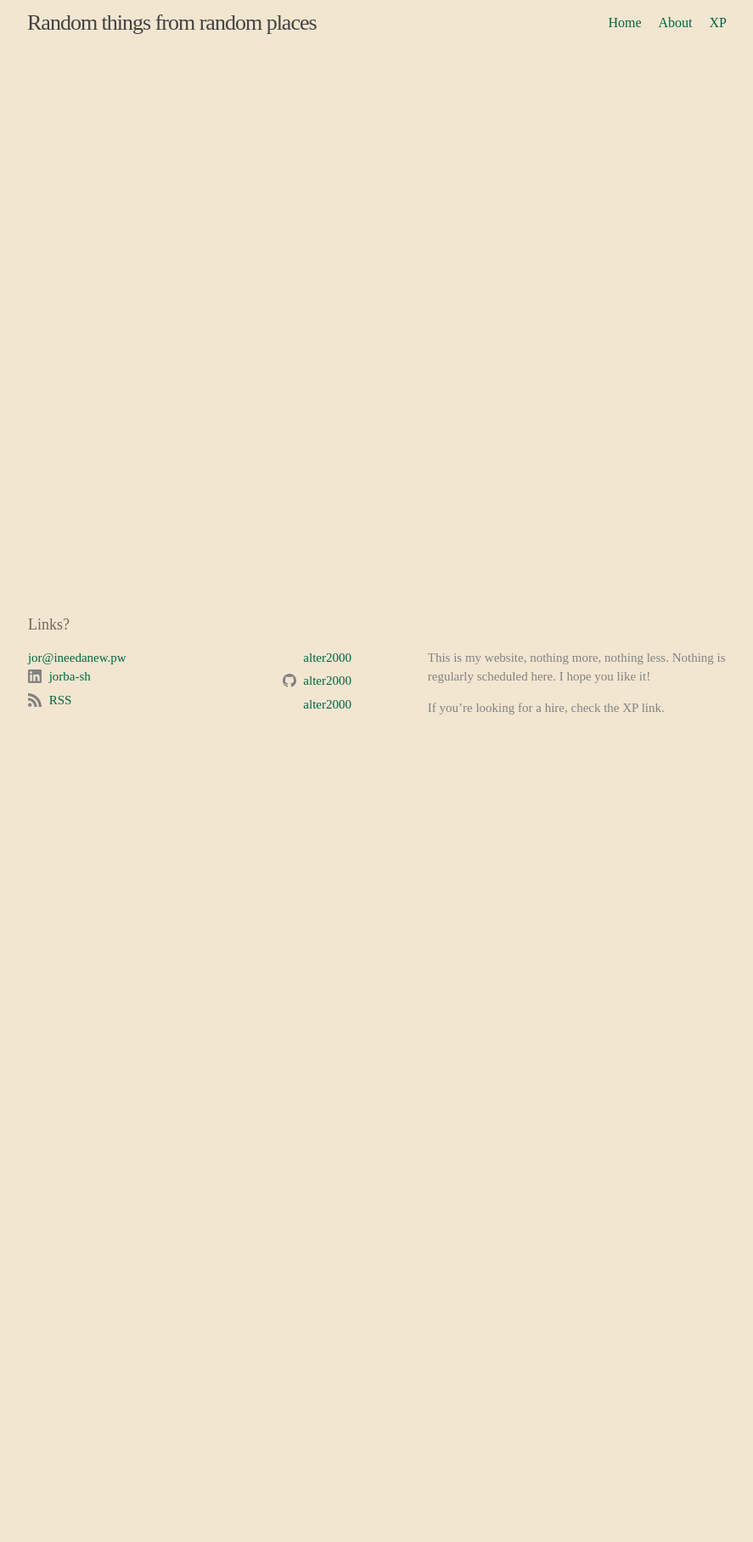
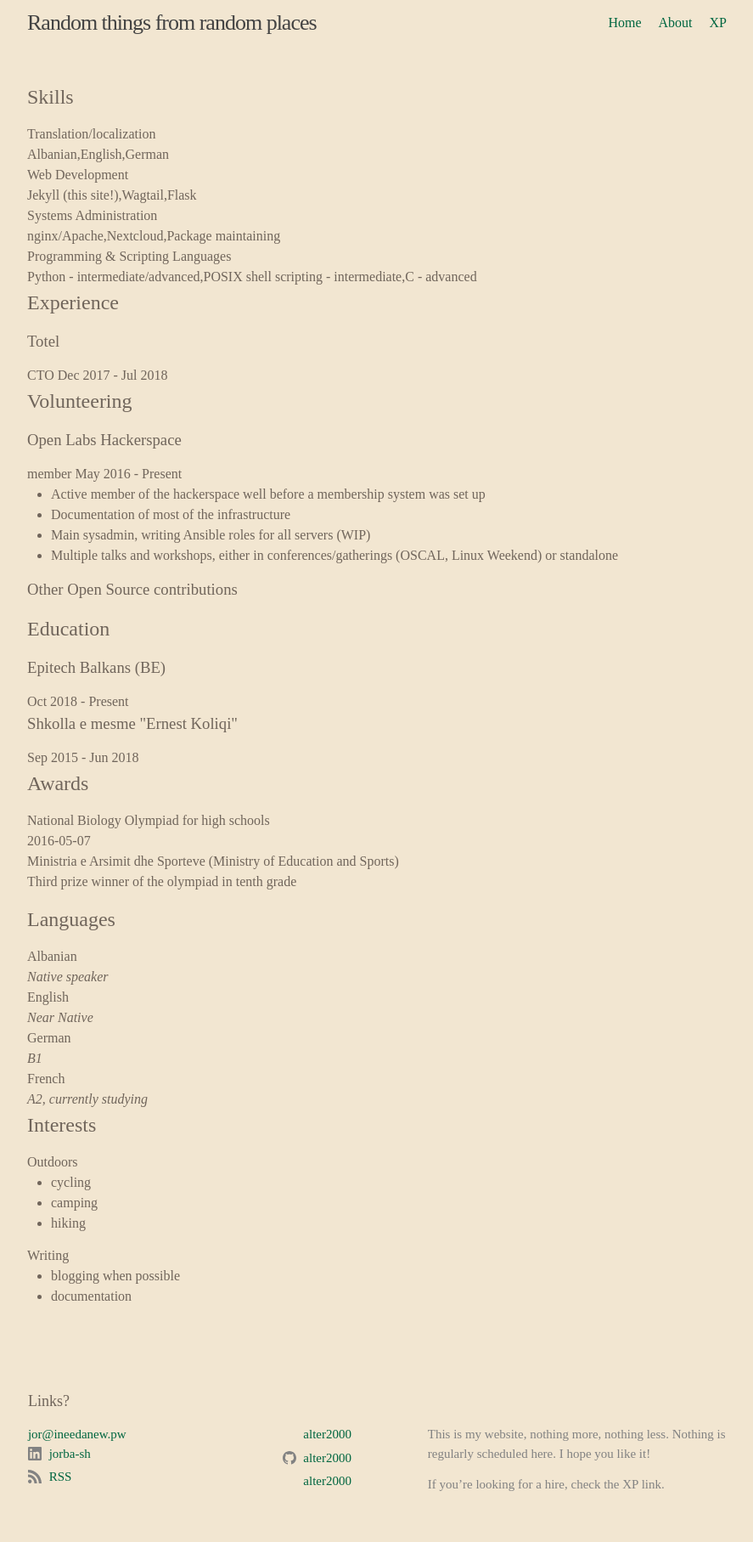
Before and after one commit to alter2000/alter2000.github.io, a Jekyll site: the page built from resume.html, in a window 1280 px wide. Shown: the whole page at 85% size, without its empty margins (186-1073 px from the left). Built offline with Jekyll 4.4.1, drawn with Linux system fonts in a browser that asks for light colours; before the commit the page ends 900 px from its top, so only the background shows below that.

Commit message:
need custom resume design

```diff
--- a/resume.yml
+++ b/_data/resume.yml
@@ -34,8 +34,8 @@ work:
   - company: Totel
     position: CTO
     website: https://totel.al (currently down), https:/instagram.com/to.tel
-    startDate: '2017-12-01'
-    endDate: '2018-07-01'
+    startDate: 2017-12-01
+    endDate: 2018-07-01
     summary: "Totel was and still is the only e-commerce business in Albania
               funded only by high schoolers. It was a fun project
               before university duties came."
@@ -49,7 +49,7 @@ volunteer:
   - organization: Open Labs Hackerspace
     position: member
     website: https://openlabs.cc
-    startDate: '2016-05-21'
+    startDate: 2016-05-21
     summary: "Open Labs, the first hackerspace founded in Albania, is
       a volunteer organization with a focus on open software, hardware
       and data and online privacy."
@@ -65,14 +65,14 @@ volunteer:
 
 education:
   - institution: Epitech Balkans (BE)
-    startDate: '2018-10-01'
+    startDate: 2018-10-01
   - institution: Shkolla e mesme "Ernest Koliqi"
-    startDate: '2015-09-14'
-    endDate: '2018-06-07'
+    startDate: 2015-09-14
+    endDate: 2018-06-07
 
 awards:
   - title: National Biology Olympiad for high schools
-    date: '2016-05-07'
+    date: 2016-05-07
     awarder: Ministria e Arsimit dhe Sporteve (Ministry of Education and Sports)
     summary: Third prize winner of the olympiad in tenth grade
 
@@ -112,7 +112,7 @@ languages:
     fluency: Native speaker
 
   - language: English
-    fluency: B2 (PET), studying C1
+    fluency: Near Native
 
   - language: German
     fluency: B1
--- a/resume.html
+++ b/resume.html
@@ -9,53 +9,54 @@ layout: default
 
   <section class="heading">
     <header>
-      <h1>{{name}}</h1>
+      <h1>{{ name }}</h1>
       <div class="contact">
-        {%- if email -%}<span class="detail"><a href="mailto:{{email}}">{{email}}</a></span>{%- endif -%}
-        {%- if phone -%}<span class="detail">{{phone}}</span>{%- endif -%}
-        {%- if website -%}<span class="detail"><a href="{{website}}">{{website}}</a></span>{%- endif -%}
+        {%- if email -%}<span class="detail"><a href="mailto:{{ email }}">{{ email }}</a></span>{%- endif -%}
+        {%- if phone -%}<span class="detail">{{ phone }}</span>{%- endif -%}
+        {%- if website -%}<span class="detail"><a href="{{ website }}">{{ website }}</a></span>{%- endif -%}
       </div>
     </header>
 
-    {%- if summary -%}<p>{{paragraphSplit summary}}</p>{%- endif -%}
+    {%- if summary -%}<p>{{ summary | markdownify }}</p>{%- endif -%}
 
     {%- for prof in profiles -%}
     <div class="profile">
-      {%- if network -%}<strong class="network">{{prof.network}}</strong>{%- endif -%}
-      {%- if username -%}
-      <span class="username">{%- if url -%}<a href="{{url}}">{{prof.username}}</a>{{else}}{{prof.username}}{%- endif -%}</span>{%- endif -%}
+      {%- if network -%}<strong class="network">{{ prof.network }}</strong>{%- endif -%}
+      {%- if username -%} <span class="username">
+        {%- if url -%}<a href="{{ url }}">{{ prof.username }}</a>
+        {%- else -%}{{ prof.username }}{%- endif -%}
+      </span>{%- endif -%}
     </div>
     {%- endfor -%}
-
   </section>
 
-  {%- if resume.publications -%}
+  {%- if site.data.resume.publications -%}
   <section id="publications">
     <h2>Academic Publications</h2>
-    {%- for pub in resume.publications -%}
+    {%- for pub in site.data.resume.publications -%}
     <div class="item">
-      {%- if pub.name -%}<div class="name">{{pub.name}}</div>{%- endif -%}
-      {%- if pub.authors -%}<div class="authors">{{pub.authors}}</div>{%- endif -%}
-      {%- if pub.venue -%}<div class="venue">{{pub.venue}}</div>{%- endif -%}
+      {%- if pub.name -%}<div class="name">{{ pub.name }}</div>{%- endif -%}
+      {%- if pub.authors -%}<div class="authors">{{ pub.authors }}</div>{%- endif -%}
+      {%- if pub.venue -%}<div class="venue">{{ pub.venue }}</div>{%- endif -%}
     </div>
     {%- endfor -%}
   </section>
   {%- endif -%}
 
-  {%- if resume.skills -%}
+  {%- if site.data.resume.skills -%}
   <section id="skills">
     <h2>Skills</h2>
-    {%- for skill in resume.skills -%}
+    {%- for skill in site.data.resume.skills -%}
     <div class="item">
       {%- if skill.name -%}
       <div class="name">
-        {{skill.name}}
+        {{ skill.name }}
       </div>
       {%- endif -%}
       {%- if skill.keywords -%}
       <div class="keywords">
         {%- for kw in skill.keywords -%}
-          {{kw}}{%- if @last -%}{%- else -%},{%- endif -%}
+        {{ kw }}{%- unless forloop.last -%}, {%- else -%}{%- endunless -%}
         {%- endfor -%}
       </div>
       {%- endif -%}
@@ -64,179 +65,101 @@ layout: default
   </section>
   {%- endif -%}
 
-  {%- if resume.work -%}
+  {%- if site.data.resume.work -%}
   <section class="experience">
     <h2>Experience</h2>
-    {%- for work in resume.work -%}
+    {%- for work in site.data.resume.work -%}
     <section class="item">
       <header>
         {%- if work.company -%}
-          <h3 class="name">{{work.company}}</h3>
+          <h3 class="name">{{ work.company }}</h3>
         {%- endif -%}
       </header>
-      {%- if work.position -%}
-      <span class="position">
-        {{work.position}}
-      </span>
+      {%- if work.position -%} <span class="position"> {{ work.position }} </span> {%- endif -%}
+
+      {%- if work.startDate -%}
+      <span class="startDate"> {{ work.startDate | date: "%b %Y" }} </span>
+
+      {%- if work.endDate -%} <span class="endDate"> - {{ work.endDate | date: "%b %Y" }} </span>
+      {%- else -%} <span class="endDate"> - Present </span> {%- endif -%}
       {%- endif -%}
 
-      {%- if work.startDate -%}
-      <span class="startDate">
-        {{date work.startDate}}
-      </span>
-      {%- endif -%}
-      {%- if work.endDate -%}
-      <span class="endDate">
-        - {{date work.endDate}}
-      </span>
-      {%- else -%}
-      <span class="endDate">
-        - Present
-      </span>
-      {%- endif -%}
-
-      {%- if summary -%}
-      <div class="summary">
-        <p>{{summary | markdownify}}</p>
-      </div>
-      {%- endif -%}
-      {%- if highlights -%}
-      <ul class="highlights">
-        {%- for hl in highlights -%}
-        <li>{{hl}}<li>
-        {%- endfor -%}
-      </ul>
-      {%- endif -%}
+      {%- if summary -%} <div class="summary"><p>{{ summary | markdownify }}</p></div> {%- endif -%}
+      {%- if highlights -%} <ul class="highlights">
+        {%- for hl in highlights -%} <li>{{ hl }}<li> {%- endfor -%}
+      </ul> {%- endif -%}
     </section>
     {%- endfor -%}
   </section>
   {%- endif -%}
 
-  {%- if resume.projects -%}
+  {%- if site.data.resume.projects -%}
   <section class="experience">
     <h2>Projects</h2>
-    {%- for proj in resume.projects -%}
+    {%- for proj in site.data.resume.projects -%}
     <section class="item">
       <header>
         {%- if proj.name -%}
-          <h3 class="name">{{proj.name}}</h3>
+          <h3 class="name">{{ proj.name }}</h3>
         {%- endif -%}
       </header>
-      {%- if proj.summary -%}
-      <div class="summary">
-        <p>{{paragraphSplit proj.summary}}</p>
-      </div>
-      {%- endif -%}
-      {%- if highlights -%}
-      <ul class="highlights">
-        {%- for hl in highlights -%}
-        <li>{{hl}}<li>
-        {%- endfor -%}
-      </ul>
-      {%- endif -%}
+      {%- if proj.summary -%}<div class="summary"><p>{{ proj.summary | markdownify }}</p></div>{%- endif -%}
+      {%- if proj.highlights -%} <ul class="highlights">
+        {%- for hl in proj.highlights -%} <li>{{ hl }}<li> {%- endfor -%}
+      </ul> {%- endif -%}
     </section>
     {%- endfor -%}
   </section>
   {%- endif -%}
 
-  {%- if resume.volunteer -%}
+  {%- if site.data.resume.volunteer -%}
   <section class="experience">
     <h2>Volunteering</h2>
-    {%- for vol in resume.volunteer -%}
+    {%- for vol in site.data.resume.volunteer -%}
     <div class="item">
 
-      <header>
-        {%- if vol.organization -%}
-          <h3 class="name">{{vol.organization}}</h3>
-        {%- endif -%}
-      </header>
+      <header> {%- if vol.organization -%} <h3 class="name">{{ vol.organization }}</h3> {%- endif -%} </header>
 
-      {%- if vol.position -%}
-      <span class="position">
-        {{vol.position}}
-      </span>
+      {%- if vol.position -%} <span class="position"> {{ vol.position }} </span> {%- endif -%}
+
+      {%- if vol.startDate -%}
+      <span class="startDate"> {{ vol.startDate | date: "%b %Y" }} </span>
+      {%- if vol.endDate -%} <span class="endDate"> - {{ vol.endDate | date: "%b %Y" }} </span>
+      {%- else -%} <span class="endDate"> - Present </span> {%- endif -%}
       {%- endif -%}
 
-      {%- if vol.startDate -%}
-      <span class="startDate">
-        {{date vol.startDate}}
-      </span>
-      {%- endif -%}
-
-      {%- if vol.endDate -%}
-      <span class="endDate">
-        - {{date vol.endDate}}
-      </span>
-      {{else}}
-      <span class="endDate">
-        - Present
-      </span>
-      {%- endif -%}
-
-      {%- if summary -%}
-      <div class="summary">
-        <p>{{summary}}</p>
-      </div>
-      {%- endif -%}
-      {%- if highlights.length -%}
+      {%- if summary -%}<div class="summary"><p>{{ summary }}</p></div>{%- endif -%}
+      {%- if vol.highlights -%}
       <ul class="highlights">
-        {%- for highlights in highlights -%}
-        <li>{{.}}</li>
-        {%- endfor -%}
-      </ul>
-      {%- endif -%}
+        {%- for hl in vol.highlights -%} <li>{{ hl }}</li> {%- endfor -%}
+      </ul> {%- endif -%}
     </div>
     {%- endfor -%}
   </section>
   {%- endif -%}
 
-  {%- if resume.education -%}
+  {%- if site.data.resume.education -%}
   <section id="education">
     <h2>Education</h2>
-    {%- for edu in resume.education -%}
+    {%- for edu in site.data.resume.education -%}
     <div class="item">
       <header>
-        {%- if edu.institution -%}
-          <h3 class="name">{{edu.institution}}</h3>
-        {%- endif -%}
+        {%- if edu.institution -%} <h3 class="name">{{ edu.institution }}</h3> {%- endif -%}
       </header>
 
       <div class="dates">
         {%- if edu.startDate -%}
-        <span class="startDate">
-          {{date edu.startDate}}
-        </span>
-        {%- endif -%}
+        <span class="startDate"> {{ edu.startDate | date: "%b %Y" }} </span>
 
-        {%- if edu.endDate -%}
-        <span class="endDate">
-          - {{date edu.endDate}}
-        </span>
-        {{else}}
-        <span class="endDate">
-          - Present
-        </span>
+        {%- if edu.endDate -%} <span class="endDate"> - {{edu.endDate | date: "%b %Y"}} </span>
+        {%- else -%} <span class="endDate"> - Present </span> {%- endif -%}
         {%- endif -%}
       </div>
 
       <div class="qualification">
-        {%- if edu.studyType -%}
-        <span class="studyType">
-          {{edu.studyType}}
-        </span>
-        {%- endif -%}
-
-        {%- if edu.area -%}
-        <span class="area">
-          - {{edu.area}}
-        </span>
-        {%- endif -%}
-
-        {%- if edu.gpa -%}
-        <span class="gpa">
-          GPA: {{edu.gpa}}
-        </span>
-        {%- endif -%}
+        {%- if edu.studyType -%} <span class="studyType"> {{ edu.studyType }} </span> {%- endif -%}
+        {%- if edu.area -%} <span class="area"> - {{ edu.area }} </span> {%- endif -%}
+        {%- if edu.gpa -%} <span class="gpa"> GPA: {{ edu.gpa }} </span> {%- endif -%}
       </div>
 
     </div>
@@ -244,93 +167,53 @@ layout: default
   </section>
   {%- endif -%}
 
-  {%- if resume.awards -%}
+  {%- if site.data.resume.awards -%}
   <section id="awards">
     <h2>Awards</h2>
-    {%- for award in resume.awards -%}
+    {%- for award in site.data.resume.awards -%}
     <div class="item">
-      {%- if award.title -%}
-      <div class="title">
-        {{award.title}}
-      </div>
-      {%- endif -%}
-      {%- if award.date -%}
-      <div class="date">
-        {{award.date}}
-      </div>
-      {%- endif -%}
-      {%- if award.awarder -%}
-      <div class="awarder">
-        {{award.awarder}}
-      </div>
-      {%- endif -%}
-      {%- if award.summary -%}
-      <div class="summary">
-        <p>{{award.summary}}</p>
-      </div>
-      {%- endif -%}
+      {%- if award.title -%} <div class="title"> {{ award.title }} </div> {%- endif -%}
+      {%- if award.date -%} <div class="date"> {{ award.date }} </div> {%- endif -%}
+      {%- if award.awarder -%} <div class="awarder"> {{ award.awarder }} </div> {%- endif -%}
+      {%- if award.summary -%} <div class="summary"> <p>{{ award.summary }}</p> </div> {%- endif -%}
     </div>
     {%- endfor -%}
   </section>
   {%- endif -%}
 
-  {%- if resume.languages -%}
+  {%- if site.data.resume.languages -%}
   <section id="languages">
     <h2>Languages</h2>
-    {%- for lang in resume.languages -%}
+    {%- for lang in site.data.resume.languages -%}
     <div class="item">
-      {%- if lang.language -%}
-      <div class="language">
-        {{lang.language}}
-      </div>
-      {%- endif -%}
-      {%- if lang.fluency -%}
-      <div class="fluency">
-        <em>{{lang.fluency}}</em>
-      </div>
-      {%- endif -%}
+      {%- if lang.language -%} <div class="language"> {{ lang.language }} </div> {%- endif -%}
+      {%- if lang.fluency -%} <div class="fluency"> <em>{{ lang.fluency }}</em> </div> {%- endif -%}
     </div>
     {%- endfor -%}
   </section>
   {%- endif -%}
 
-  {%- if resume.interests -%}
+  {%- if site.data.resume.interests -%}
   <section id="interests">
     <h2>Interests</h2>
-    {%- for inter in resume.interests -%}
+    {%- for inter in site.data.resume.interests -%}
     <div class="item">
-      {%- if inter.name -%}
-      <div class="name">
-        {{inter.name}}
-      </div>
-      {%- endif -%}
-      {%- if inter.keywords -%}
-      <ul class="keywords">
-        {%- for kw in inter.keywords -%}
-        <li>{{kw}}</li>
-        {%- endfor -%}
-      </ul>
-      {%- endif -%}
+      {%- if inter.name -%} <div class="name"> {{ inter.name }} </div> {%- endif -%}
+      {%- if inter.keywords -%} <ul class="keywords">
+        {%- for kw in inter.keywords -%} <li>{{ kw }}</li> {%- endfor -%}
+      </ul> {%- endif -%}
     </div>
     {%- endfor -%}
   </section>
   {%- endif -%}
 
-  {%- if resume.references -%}
+  {%- if site.data.resume.references -%}
   <section id="references">
     <h2>References</h2>
-    {%- for ref in resume.references -%}
+    {%- for ref in site.data.resume.references -%}
     <div class="item">
-      {%- if ref.reference -%}
-      <blockquote class="reference">
-        {{ref.reference}}
-      </blockquote>
-      {%- endif -%}
-      {%- if ref.name -%}
-      <div class="name">
-        — {{ref.name}}
-      </div>
-      {%- endif -%}
+      {%- if ref.reference -%} <blockquote class="reference"> {{ ref.reference }} </blockquote> {%- endif -%}
+      {%- if ref.name -%} <div class="name"> — {{ ref.name }} </div> {%- endif -%}
     </div>
     {%- endfor -%}
   </section>
```
